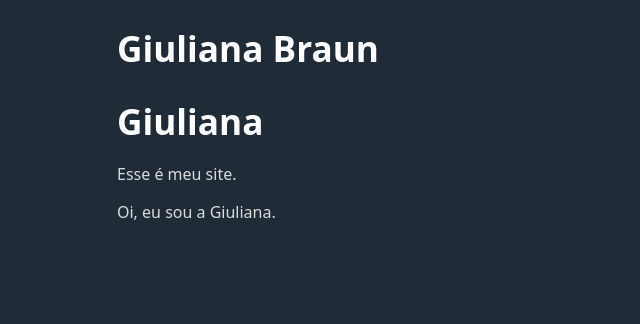
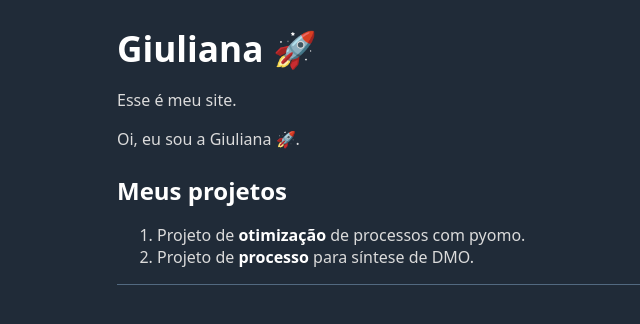
Before and after one commit to GiulianaBraun/giulianabraun.github.io, a plain HTML site: page index.html in a window 1280 px wide. Shown: the whole page, without its empty margins (123-763 px from the left). Drawn offline with nearby package versions, Linux system fonts and the light colour scheme.

Commit message:
atualização

```diff
--- a/index.html
+++ b/index.html
@@ -4,7 +4,7 @@
   <meta charset="utf-8" />
   <meta name="generator" content="pandoc" />
   <meta name="viewport" content="width=device-width, initial-scale=1.0, user-scalable=yes" />
-  <title>Giuliana Braun</title>
+  <title>index</title>
   <style>
     /* Default styles provided by pandoc.
     ** See https://pandoc.org/MANUAL.html#variables-for-html for config info.
@@ -26,14 +26,17 @@
     .display.math{display: block; text-align: center; margin: 0.5rem auto;}
   </style>
   <link rel="stylesheet" href="https://cdn.jsdelivr.net/npm/water.css@2/out/dark.css" />
-  <link rel="stylesheet" href="custom.css" />
+  <link rel="stylesheet" href="styles.css" />
 </head>
 <body>
-<header id="title-block-header">
-<h1 class="title">Giuliana Braun</h1>
-</header>
-<h1 id="giuliana">Giuliana</h1>
+<h1 id="giuliana">Giuliana 🚀</h1>
 <p>Esse é meu site.</p>
-<p>Oi, eu sou a Giuliana.</p>
+<p>Oi, eu sou a Giuliana 🚀.</p>
+<h2 id="meus-projetos">Meus projetos</h2>
+<ol type="1">
+<li>Projeto de <strong>otimização</strong> de processos com pyomo.</li>
+<li>Projeto de <strong>processo</strong> para síntese de DMO.</li>
+</ol>
+<hr />
 </body>
 </html>
```
Also changed, not shown: 2 other files.
